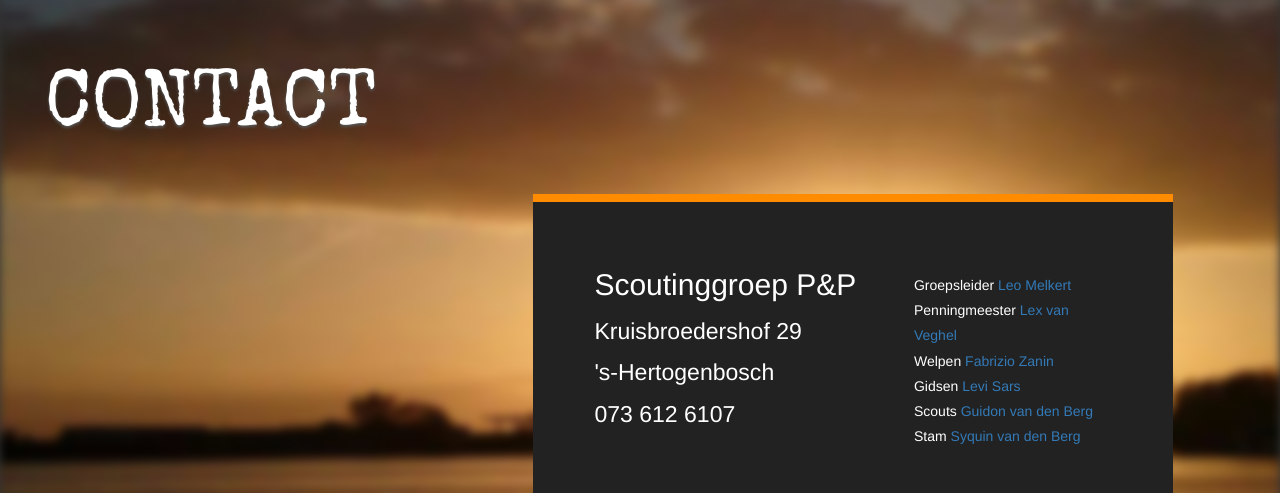
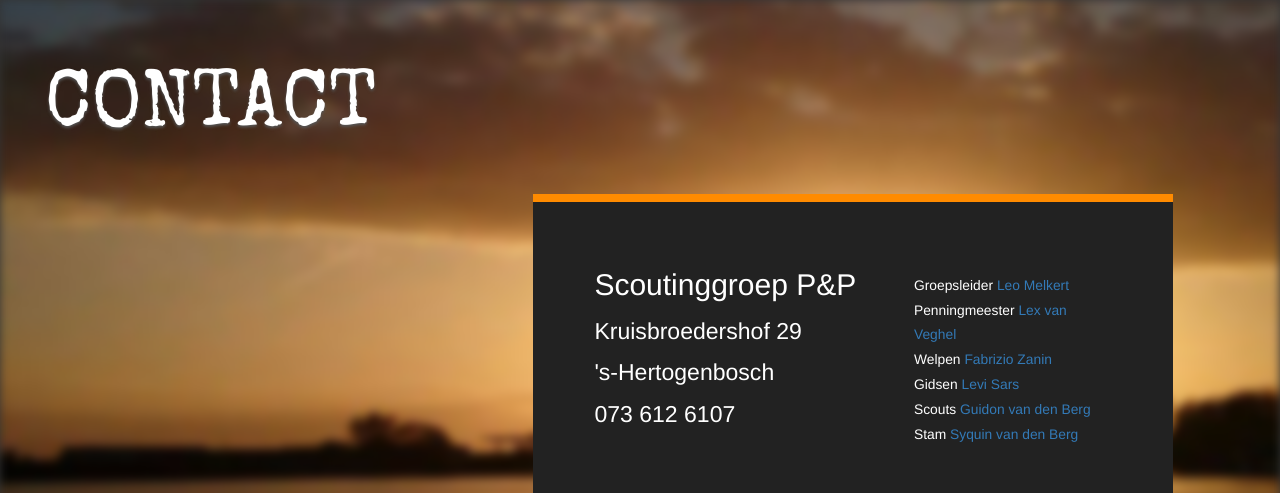
Before and after one commit to nognooitmeegemaakt/website, a Jekyll site: the page built from contact.html, in a window 1280 px wide. Shown: the top 493 px of the page. Built offline with Jekyll 4.4.1, drawn with Linux system fonts in a browser that asks for light colours; grey boxes are pictures that could not be loaded.

Commit message:
Fix contact mails size.

```diff
--- a/_sass/scale.scss
+++ b/_sass/scale.scss
@@ -64,3 +64,13 @@
 .description > .text {
   font-size: 1em;
 }
+
+/* Contact page. */
+.contact-mails {
+  font-size: 1em;
+
+  @media #{$mq-medium} {
+    font-size: .6em;
+  }
+
+}
--- a/_sass/theme.scss
+++ b/_sass/theme.scss
@@ -113,6 +113,8 @@
 /* Header. */
 .header {
   margin: $spacing-unit;
+  margin-top: 0;
+  padding-top: $spacing-unit;
   text-transform: uppercase;
 }
 
@@ -332,7 +334,7 @@
 }
 
 .contact-mails {
-  font-size: 14px;
+  /*font-size: 14px;*/
 }
 
 @media (max-width: 768px) {
```
